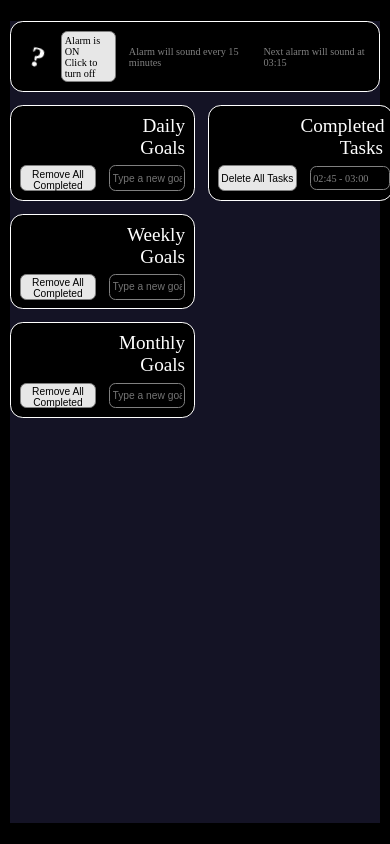
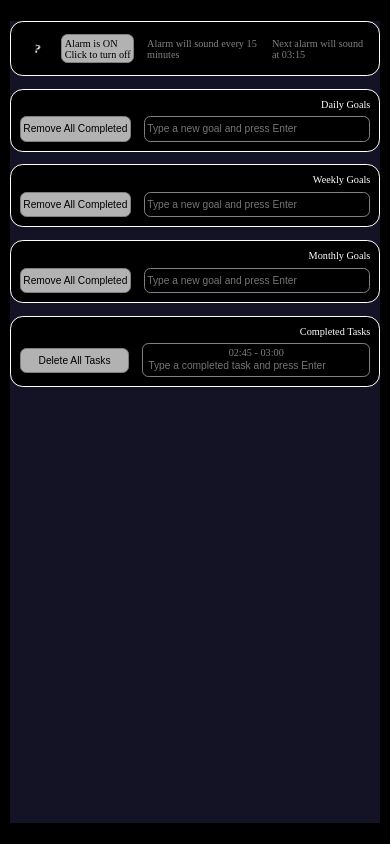
Before and after one commit to danifromecuador/plannywise_draft_4, a React (Vite) app: page / in a window 390 px wide. Built offline with nearby package versions, Linux system fonts and the light colour scheme.

Commit message:
Improve responsiveness of the entire app | hotfix/style | main/App.css |

```diff
--- a/main/App.css
+++ b/main/App.css
@@ -12,6 +12,7 @@
 .left-right {
   display: flex;
   column-gap: 1rem;
+  row-gap: 1rem;
 }
 
 .left {
@@ -48,9 +49,10 @@
   border: 1px solid gray;
   border-radius: 0.5rem;
   padding: 0.2rem;
-  background-color: #e7e7e7;
+  background-color: #b3b2b2;
   cursor: pointer;
   color: black;
+  white-space: nowrap;
 }
 
 .input {
@@ -83,6 +85,7 @@
   text-align: right;
   cursor: pointer;
 }
+
 /* HEADER END */
 
 .hide {
@@ -91,12 +94,49 @@
 
 @media (width <=480px) {
   * {
-    font-size: 0.8rem;
+    font-size: 0.8rem !important;
+  }
+
+  .App .left-right {
+    flex-direction: column;
+  }
+
+  .App .left,
+  .App .right {
+    width: 100%;
+  }
+
+  .App .right .CompletedTasks.Todo.main-component .btn-input .interval-input.input {
+    flex-direction: column;
   }
 }
 
-@media (480px < width < 768px) {
+@media (480px < width < 1000px) {
   * {
     font-size: 0.9rem;
   }
+
+  .App .left-right {
+    flex-direction: column;
+  }
+
+  .App .left,
+  .App .right {
+    width: 100%;
+  }
+
+
 }
+
+@media (480px <=width <=600px) {
+  .App .right .CompletedTasks.Todo.main-component .btn-input .interval-input.input {
+    flex-direction: column;
+  }
+}
+
+
+@media (1000px <=width < 1200px) {
+  .App .right .CompletedTasks.Todo.main-component .btn-input .interval-input.input {
+    flex-direction: column;
+  }
+}
```
